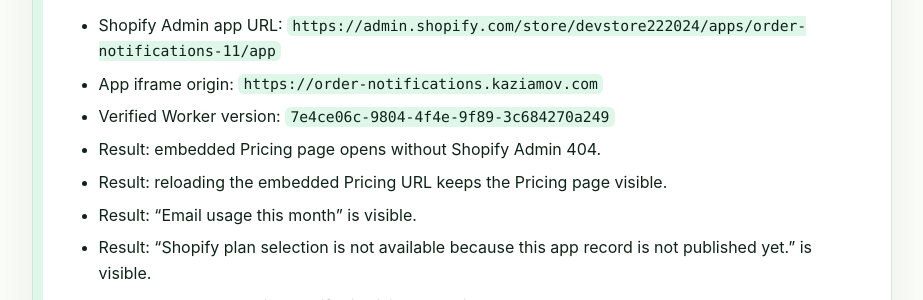
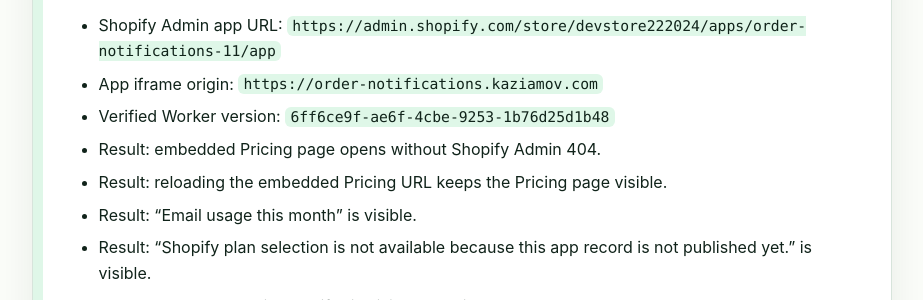
Before and after one commit to kaziamov/static-site-example, a Jekyll site: the page built from order-notifications/review-proof-20260721.md, in a window 1280 px wide. Shown: the part 976-1276 px from the top of the page, without its empty margins (178-1101 px from the left). Built offline with Jekyll 4.4.1, drawn with Linux system fonts in a browser that asks for light colours.

Commit message:
Update order notifications pricing proof version

```diff
--- a/order-notifications/review-proof-20260721.md
+++ b/order-notifications/review-proof-20260721.md
@@ -33,7 +33,7 @@
 
 - Shopify Admin app URL: `https://admin.shopify.com/store/devstore222024/apps/order-notifications-11/app`
 - App iframe origin: `https://order-notifications.kaziamov.com`
-- Verified Worker version: `7e4ce06c-9804-4f4e-9f89-3c684270a249`
+- Verified Worker version: `6ff6ce9f-ae6f-4cbe-9253-1b76d25d1b48`
 - Result: embedded Pricing page opens without Shopify Admin 404.
 - Result: reloading the embedded Pricing URL keeps the Pricing page visible.
 - Result: "Email usage this month" is visible.
```
